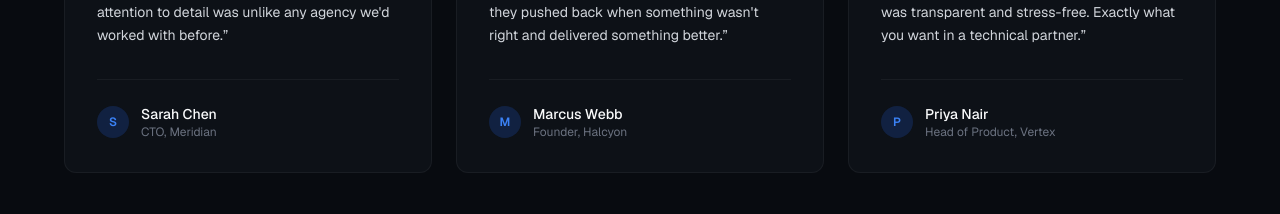
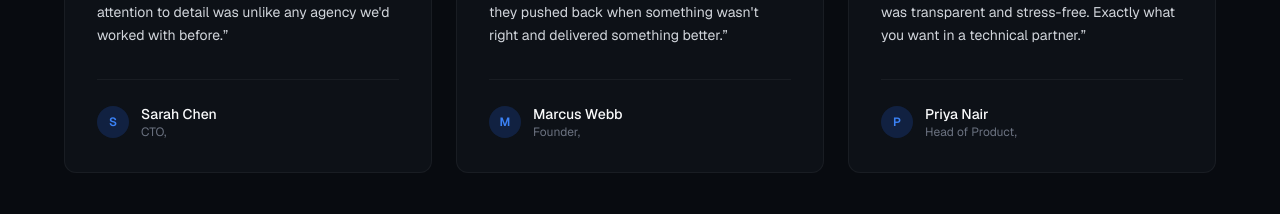
Before and after one commit to gojkovicstrahinja/orin, a Next.js app: page / in a window 1280 px wide. Shown: the part 2760-2974 px from the top of the page. Built offline with nearby package versions, Linux system fonts and the light colour scheme.

Commit message:
Changed the testimonials

```diff
--- a/components/TestimonialsSection.tsx
+++ b/components/TestimonialsSection.tsx
@@ -6,21 +6,18 @@ const testimonials = [
       "Orin rebuilt our entire platform in 8 weeks. The attention to detail was unlike any agency we'd worked with before.",
     name: "Sarah Chen",
     role: "CTO",
-    company: "Meridian",
   },
   {
     quote:
       "They didn't just build what we asked for — they pushed back when something wasn't right and delivered something better.",
     name: "Marcus Webb",
     role: "Founder",
-    company: "Halcyon",
   },
   {
     quote:
       "From the first call to launch day, the process was transparent and stress-free. Exactly what you want in a technical partner.",
     name: "Priya Nair",
     role: "Head of Product",
-    company: "Vertex",
   },
 ];
 
```
